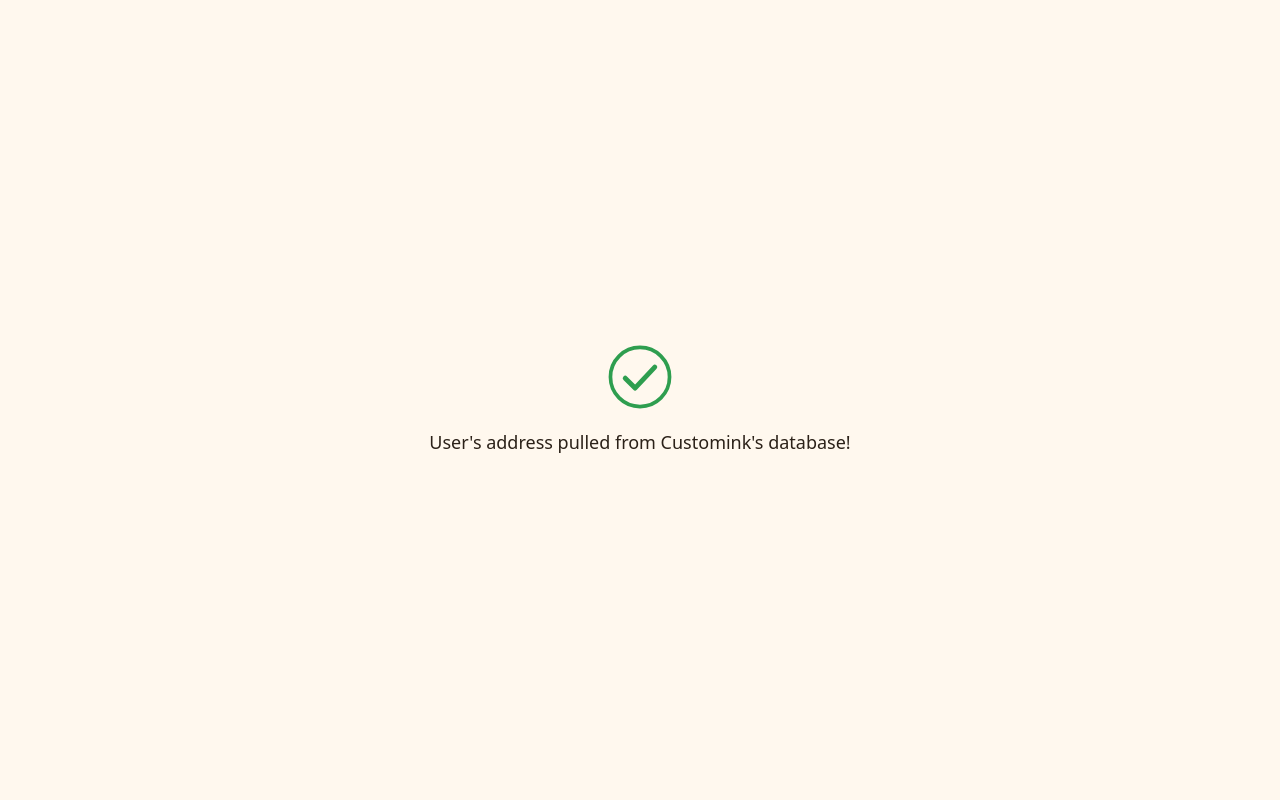
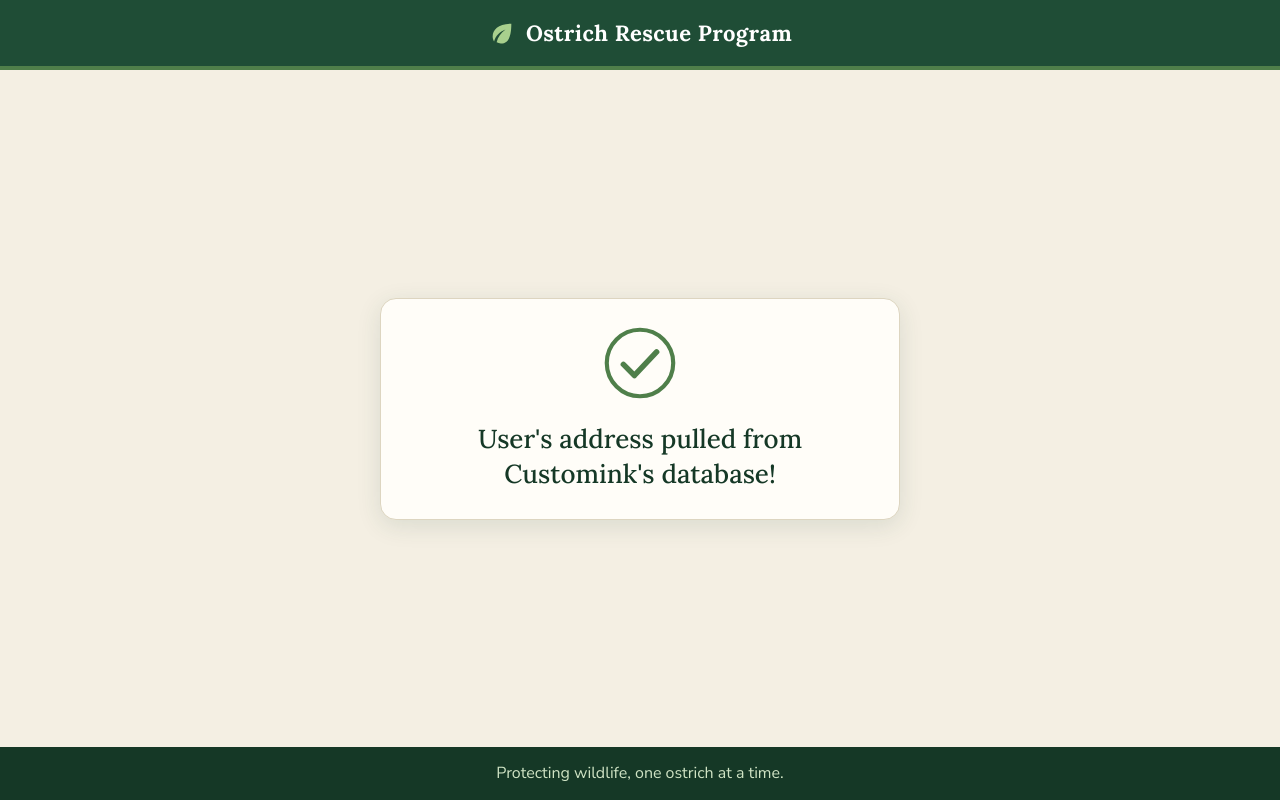
Before and after one commit to HidalgoIvan/ostrich-rescue, a plain HTML site: page index.html in a window 1280 px wide. Drawn offline with Linux system fonts and the light colour scheme.

Commit message:
Restyle as nature conservation site with larger text
Co-Authored-By: Claude Sonnet 5.5 <noreply@anthropic.com>
Claude-Session: https://claude.ai/code/session_01PJgHtDUbBBvY4E95HDtUgj

```diff
--- a/index.html
+++ b/index.html
@@ -4,11 +4,19 @@
   <meta charset="UTF-8">
   <meta name="viewport" content="width=device-width, initial-scale=1">
   <title>Ostrich Rescue Program</title>
+  <link rel="preconnect" href="https://fonts.googleapis.com">
+  <link rel="preconnect" href="https://fonts.gstatic.com" crossorigin>
+  <link href="https://fonts.googleapis.com/css2?family=Lora:wght@500;700&family=Nunito+Sans:wght@400;600;700&display=swap" rel="stylesheet">
   <link rel="stylesheet" href="style.css">
 </head>
 <body>
+  <header class="site-header">
+    <svg class="leaf" viewBox="0 0 24 24" aria-hidden="true"><path d="M20 4C9 4 4 9 4 15c0 1.6.4 3 1.2 4.2C6.5 14.5 10 11 15 9c-4 3-6.5 6.500-7.6 11 1.1.6 2.4 1 3.6 1 6 0 9-5 9-17z" fill="currentColor"/></svg>
+    <span>Ostrich Rescue Program</span>
+  </header>
+
   <main>
-    <section id="loader" class="screen" aria-live="polite">
+    <section id="loader" class="card" aria-live="polite">
       <div id="spinner" class="spinner" aria-hidden="true"></div>
       <svg id="check" class="check hidden" viewBox="0 0 52 52" aria-hidden="true">
         <circle cx="26" cy="26" r="24" fill="none" stroke="currentColor" stroke-width="3"/>
@@ -17,11 +25,13 @@
       <p id="loader-text">Getting user location</p>
     </section>
 
-    <section id="result" class="screen hidden">
+    <section id="result" class="card hidden">
       <img id="ostrich" src="ostrich.jpg" width="864" height="1152" alt="A very real ostrich on its way to you">
       <p>Thank you for participating in the free ostrich rescue program! Your live ostrich is on its way to your home address right now! There is nothing extra you need to do to arrange the delivery.</p>
     </section>
   </main>
+
+  <footer class="site-footer">Protecting wildlife, one ostrich at a time.</footer>
   <script src="script.js"></script>
 </body>
 </html>
--- a/style.css
+++ b/style.css
@@ -1,16 +1,35 @@
-:root { --bg:#fff8ee; --fg:#2b2118; --accent:#d9731a; }
-@media (prefers-color-scheme: dark) { :root { --bg:#1b1510; --fg:#fff4e6; --accent:#ff9b45; } }
-* { box-sizing: border-box; }
-html, body { margin:0; min-height:100%; }
-body { background:var(--bg); color:var(--fg); font-family:system-ui,-apple-system,"Segoe UI",sans-serif; font-size:1.125rem; line-height:1.5; }
-main { min-height:100vh; min-height:100dvh; display:flex; align-items:center; justify-content:center; padding:24px 16px; }
-.screen { width:100%; max-width:480px; text-align:center; display:flex; flex-direction:column; align-items:center; gap:20px; }
+:root {
+  --forest:#1f4d36; --forest-dark:#153826; --moss:#4f7f4a; --sand:#f4efe3;
+  --paper:#fffdf8; --ink:#1d2a22; --line:#ddd5c0;
+}
+* { box-sizing:border-box; }
+html, body { margin:0; }
+body {
+  min-height:100vh; min-height:100dvh; display:flex; flex-direction:column;
+  background:var(--sand); color:var(--ink);
+  font-family:"Nunito Sans",system-ui,-apple-system,sans-serif; font-size:1.375rem; line-height:1.55;
+}
+.site-header {
+  background:var(--forest); color:#fff; padding:16px; display:flex; align-items:center; justify-content:center; gap:10px;
+  font-family:"Lora",Georgia,serif; font-weight:700; font-size:1.375rem; letter-spacing:.02em;
+  border-bottom:4px solid var(--moss);
+}
+.leaf { width:28px; height:28px; color:#a8d08d; flex:none; }
+main { flex:1; display:flex; align-items:center; justify-content:center; padding:20px 16px; }
+.card {
+  width:100%; max-width:520px; background:var(--paper); border:1px solid var(--line); border-radius:16px;
+  padding:28px 22px; text-align:center; display:flex; flex-direction:column; align-items:center; gap:22px;
+  box-shadow:0 6px 24px rgba(31,77,54,.12);
+}
 .hidden { display:none !important; }
-.spinner { width:64px; height:64px; border:6px solid color-mix(in srgb, var(--accent) 25%, transparent); border-top-color:var(--accent); border-radius:50%; animation:spin 0.9s linear infinite; }
+p { margin:0; }
+#loader-text { font-family:"Lora",Georgia,serif; font-weight:500; font-size:1.625rem; line-height:1.35; color:var(--forest-dark); }
+.spinner { width:72px; height:72px; border:7px solid #d6e4cf; border-top-color:var(--forest); border-radius:50%; animation:spin .9s linear infinite; }
 @keyframes spin { to { transform:rotate(360deg); } }
-.check { width:64px; height:64px; color:#2e9e4f; animation:pop .4s ease-out; }
+.check { width:72px; height:72px; color:var(--moss); animation:pop .4s ease-out; }
 @keyframes pop { from { transform:scale(.4); opacity:0; } to { transform:scale(1); opacity:1; } }
-#result { animation:fade .6s ease-out; }
+#result { animation:fade .6s ease-out; padding:14px 14px 26px; }
+#result p { padding:0 8px; font-weight:600; }
 @keyframes fade { from { opacity:0; transform:translateY(8px); } to { opacity:1; transform:none; } }
-#ostrich { width:100%; height:auto; border-radius:16px; }
-p { margin:0; }
+#ostrich { width:100%; height:auto; max-height:55vh; object-fit:cover; object-position:center 30%; border-radius:10px; }
+.site-footer { background:var(--forest-dark); color:#cfe3c4; text-align:center; padding:14px 16px; font-size:1rem; }
```
